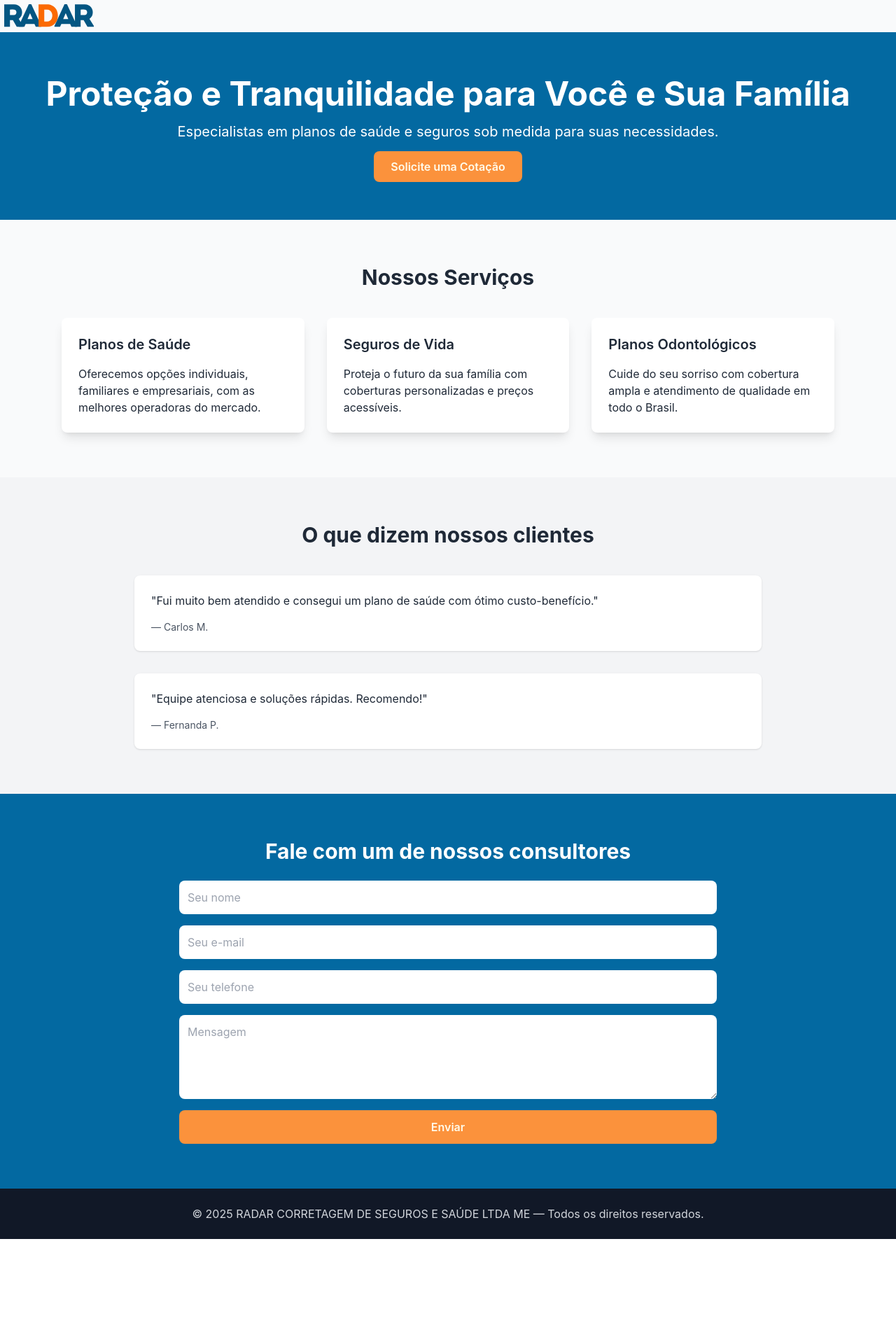
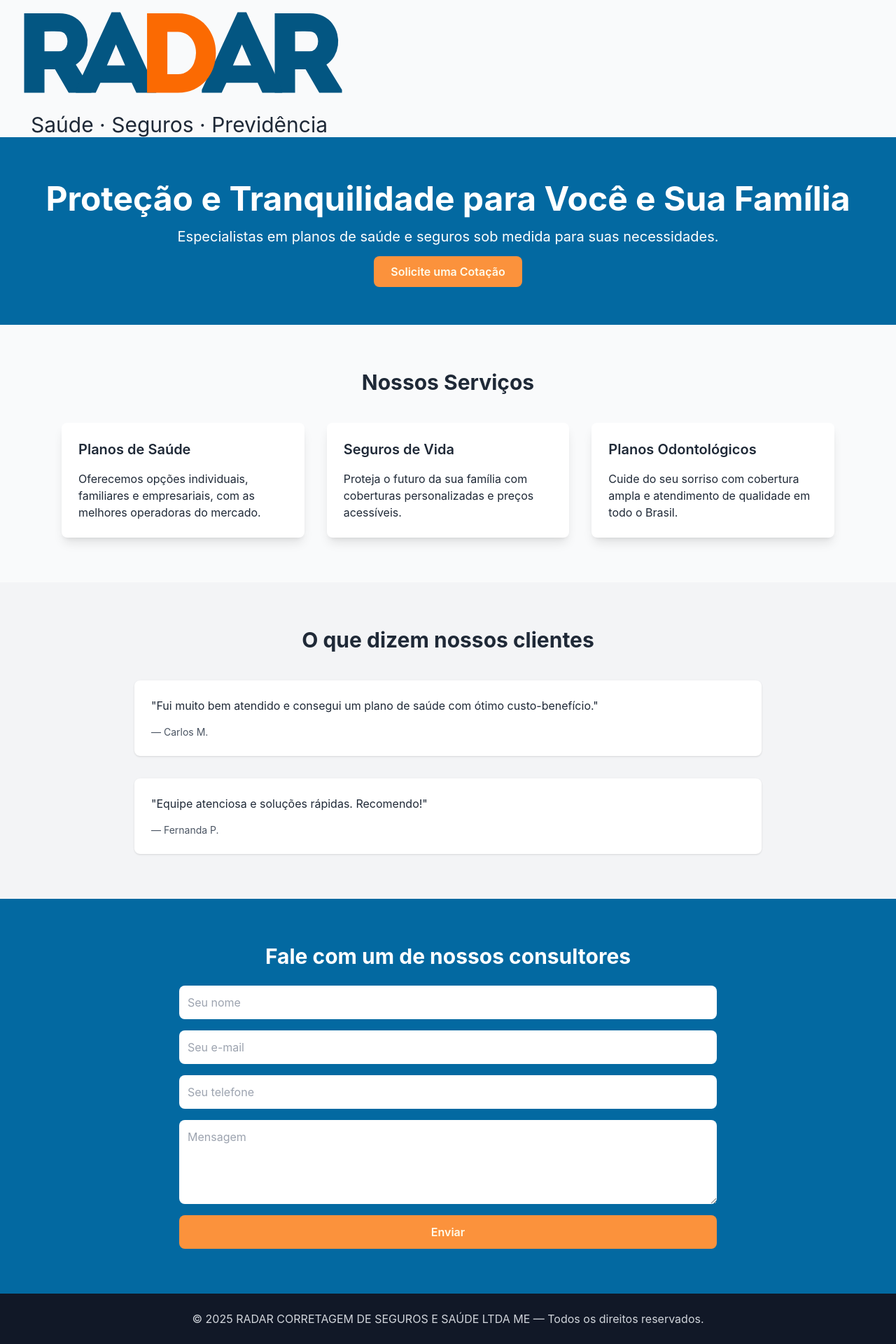
Before and after one commit to leticiaoliveira5/radar, a React (Create React App) app: page / in a window 1280 px wide. Shown: the part 56-1976 px from the top of the page at 70% size. Before the commit the page ends 1826 px from the top, so only its background shows below. Built offline with nearby package versions, Linux system fonts and the light colour scheme.

Commit message:
create Footer component

```diff
--- /dev/null
+++ b/src/components/Footer.jsx
@@ -0,0 +1,13 @@
+const Footer = () => {
+  return (
+    <footer className="bg-gray-900 text-gray-300 py-6 text-center">
+      <p>
+        © {new Date().getFullYear()} RADAR CORRETAGEM DE SEGUROS E SAÚDE LTDA ME — Todos os
+        direitos reservados.
+      </p>
+    </footer>
+  )
+
+};
+
+export default Footer;
--- a/src/components/Header.jsx
+++ b/src/components/Header.jsx
@@ -3,8 +3,13 @@ import Logo from '../components/Logo';
 const Header = () => {
   return (
     <header>
-      <div className="text-4xl">
-        <Logo />
+      <div className='w-2/5 flex flex-col items-center align-middle text-center'>
+        <div className="text-3xl md:text-9xl">
+          <Logo />
+        </div>
+        <div className="text-sm md:text-3xl">
+          Saúde · Seguros · Previdência
+        </div>
       </div>
     </header>
   )
--- a/src/pages/AboutPage.jsx
+++ b/src/pages/AboutPage.jsx
@@ -1,5 +1,12 @@
+import Footer from '../components/Footer';
+
 function AboutPage() {
-  return <h1>Página Inicial</h1>;
+  return (
+    <div className="min-h-screen bg-gray-50 text-gray-800">
+      <h1>Página Inicial</h1>
+      <Footer />
+    </div>
+  );
 }
 
 export default AboutPage;
--- a/src/pages/ContactPage.jsx
+++ b/src/pages/ContactPage.jsx
@@ -1,13 +1,17 @@
 import Form from '../components/Form';
+import Footer from '../components/Footer';
 
 function ContactPage() {
   return (
+    <div className="min-h-screen bg-gray-50 text-gray-800">
       <section id="contato" className="py-16 px-6 bg-sky-700 text-white">
         <h2 className="text-3xl font-bold text-center mb-6">
           Fale com um de nossos consultores
         </h2>
         <Form />
       </section>
+      <Footer />
+    </div>
   )
 }
 
--- a/src/pages/HomePage.jsx
+++ b/src/pages/HomePage.jsx
@@ -1,5 +1,6 @@
 import Form from '../components/Form';
 import Header from '../components/Header';
+import Footer from '../components/Footer';
 
 function HomePage() {
   return (
@@ -79,12 +80,7 @@ function HomePage() {
         <Form />
       </section>
       {/* Rodapé */}
-      <footer className="bg-gray-900 text-gray-300 py-6 text-center">
-        <p>
-          © {new Date().getFullYear()} RADAR CORRETAGEM DE SEGUROS E SAÚDE LTDA ME — Todos os
-          direitos reservados.
-        </p>
-      </footer>
+      <Footer />
     </div>
   );
 }
```
Lines whose indentation alone changed are shown as unchanged.
